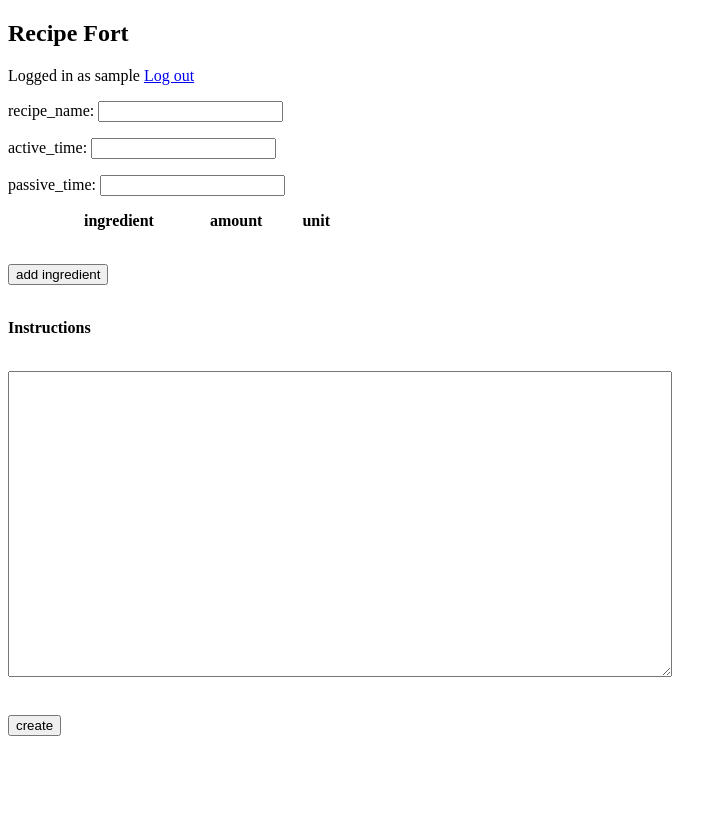
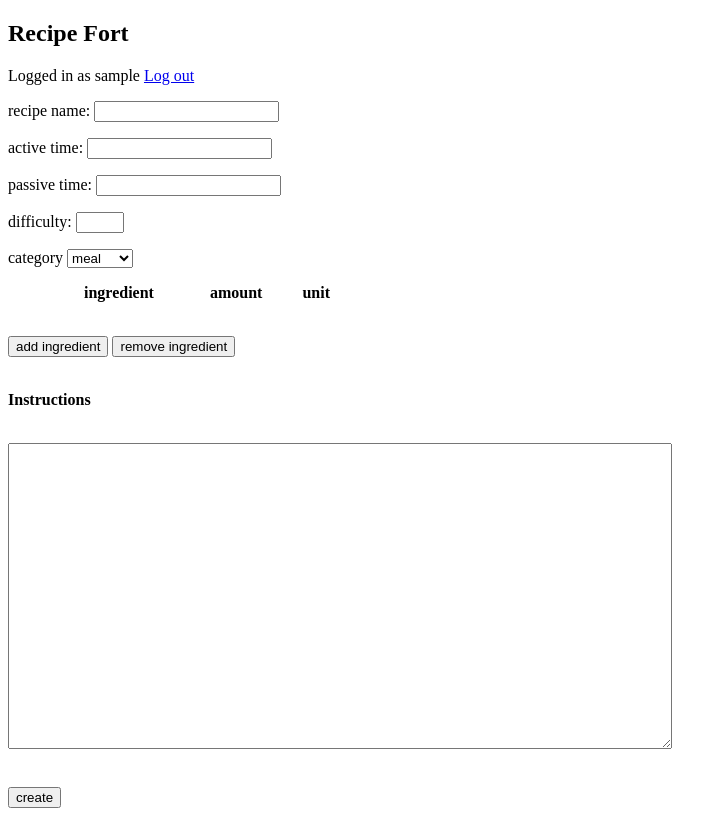
Before and after one commit to Desipeli/recipe-fort, a Flask app: page /write_recipe in a window 1280 px wide. Shown: the whole page, without its empty margins (0-727 px from the left). Before the commit the page ends 736 px from the top, so only its background shows below. Run offline with Flask 2, Linux system fonts and the light colour scheme; the visitor is signed in with stand-in values (Sample User, id 1).

Commit message:
Added difficulty, meal and remove ingredient options

```diff
--- a/templates/write_recipe.html
+++ b/templates/write_recipe.html
@@ -8,9 +8,18 @@
         {% if session.username %}
         <p>Logged in as {{ session.username }} <a href="/logout">Log out</a></p>
         <form action="/create_recipe" method="POST">
-            <p>recipe_name: <input type="text" name="recipe_name" value="{{ request.form['recipe_name'] }}"> {{ recipe_name_error }}</p>
-            <p>active_time:  <input type="number" name="active_time" value="{{ request.form['active_time'] }}">  {{ active_time_error }}</p>
-            <p>passive_time: <input type="number" name="passive_time" value="{{ request.form['passive_time'] }}"> {{ passive_time_error }}</p>
+            <p>recipe name: <input type="text" name="recipe_name" value="{{ request.form['recipe_name'] }}"> {{ recipe_name_error }}</p>
+            <p>active time:  <input type="number" name="active_time" value="{{ request.form['active_time'] }}">  {{ active_time_error }}</p>
+            <p>passive time: <input type="number" name="passive_time" value="{{ request.form['passive_time'] }}"> {{ passive_time_error }}</p>
+            <p>difficulty: <input type="number" min="0" max="3" step="1" name="difficulty" value="{{ request.form['difficulty'] }}"> {{ difficulty_error }}</p>
+            <p>
+                category
+                 <select id="meal_types">
+                    <option value="meal">meal</option>
+                    <option value="dessert">dessert</option>
+                    <option value="other">other</option>
+                </select>
+            </p>
             <ul>
             <p><b>&nbsp;&nbsp;&nbsp;&nbsp;&nbsp;&nbsp;&nbsp;&nbsp; ingredient &nbsp;&nbsp;&nbsp;&nbsp;&nbsp;&nbsp;&nbsp;&nbsp;&nbsp;&nbsp;&nbsp;&nbsp; amount &nbsp;&nbsp;&nbsp;&nbsp;&nbsp;&nbsp;&nbsp;&nbsp; unit</b></p>
             {% for i in range(ingredient_list|length) %}
@@ -26,6 +35,7 @@
             </ul>
             <br>
             <button type="submit" formaction="/add_ingredient">add ingredient</button>
+            <button type="submit" formaction="/remove_ingredient">remove ingredient</button>
             <br><br>
             <p><b>Instructions</b></p>
             <br>
```
